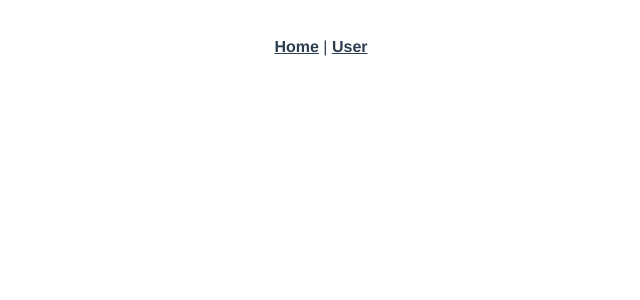
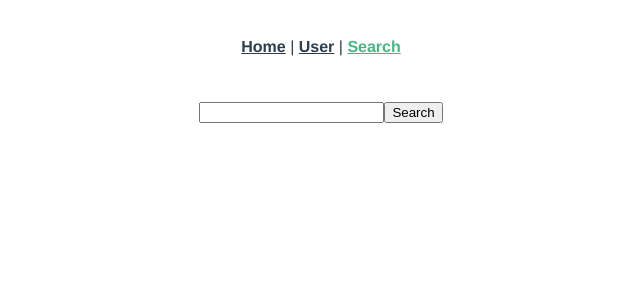
Before and after one commit to omputle/music-room, a Vue app in the folder client/: page /search in a window 1280 px wide. Before the commit this address had no page. Shown: the top 300 px of the page, without its empty margins (319-959 px from the left). Built offline with nearby package versions, Linux system fonts and the light colour scheme.

Commit message:
Search for artist

```diff
--- a/client/src/App.vue
+++ b/client/src/App.vue
@@ -1,7 +1,8 @@
 <template>
   <div id="nav">
     <router-link to="/">Home</router-link> |
-    <router-link to="/u/ksefeane">User</router-link>
+    <router-link to="/u/ksefeane">User</router-link> |
+    <router-link to='/search'>Search</router-link>
   </div>
   <router-view/>
 </template>
--- a/client/src/router/index.js
+++ b/client/src/router/index.js
@@ -1,6 +1,7 @@
 import { createRouter, createWebHistory } from 'vue-router'
 import Home from '@/views/Home.vue'
 import User from '@/views/User'
+import Search from '@/views/Search'
 
 const routes = [
   {
@@ -12,6 +13,10 @@ const routes = [
     path: '/u/:user',
     name: 'User',
     component: User
+  },
+  {
+    path: '/search',
+    component: Search
   }
 ]
 
--- /dev/null
+++ b/client/src/views/Search.vue
@@ -0,0 +1,46 @@
+<template>
+    <div>
+        <p>{{artist}}</p>
+        <input type="search" name="" id="" v-model="artist">
+        <button @click="search">Search</button>
+
+        <div v-for="file in info" :key="file">
+            <div>
+                <img :src="file.album.cover" alt="">
+                <p>{{file.title}}</p>
+                <p>{{file.artist.name}}</p>
+                <small>Album: {{file.album.title}}</small>
+            </div>
+            <hr>
+        </div>
+    </div>
+</template>
+
+<script>
+import axios from 'axios';
+
+export default {
+    data() {
+        return {
+            artist: '',
+            info: []
+        }
+    },
+    methods: {
+        search() {
+            let url = 'https://cors-anywhere.herokuapp.com/http://api.deezer.com/search?q=' + this.artist
+            // (https://stackoverflow.com/questions/52985844/failed-call-to-deezer-api-with-react-and-axios)
+
+            // const headers = {
+            //     "Access-Control-Allow-Origin": "*"
+            // }
+            axios.get(url).then((res) => {
+                console.log(res.data.data)
+                this.info = res.data.data
+            }).catch((err) => {
+                console.log(err)
+            })
+        }
+    }
+}
+</script>
```
